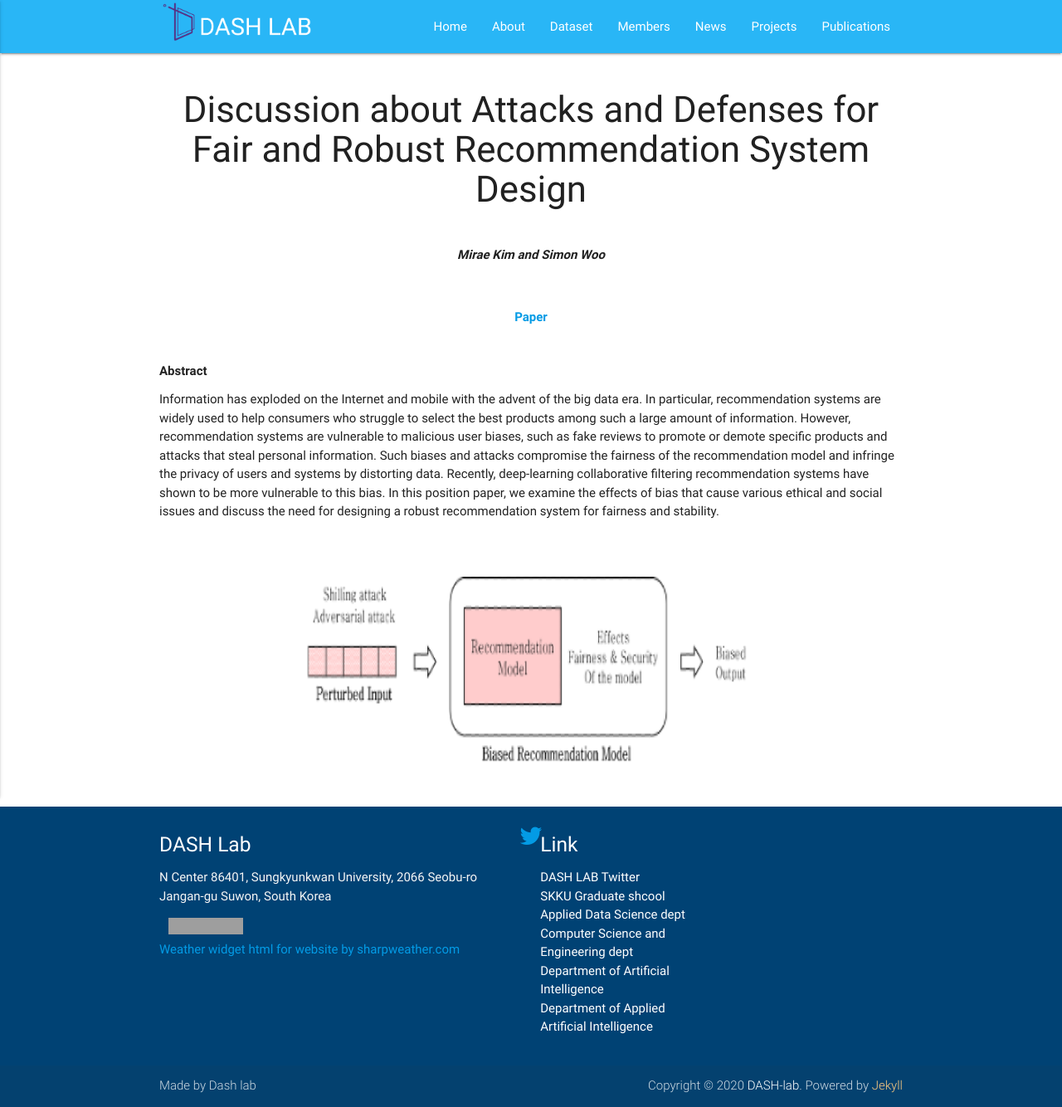
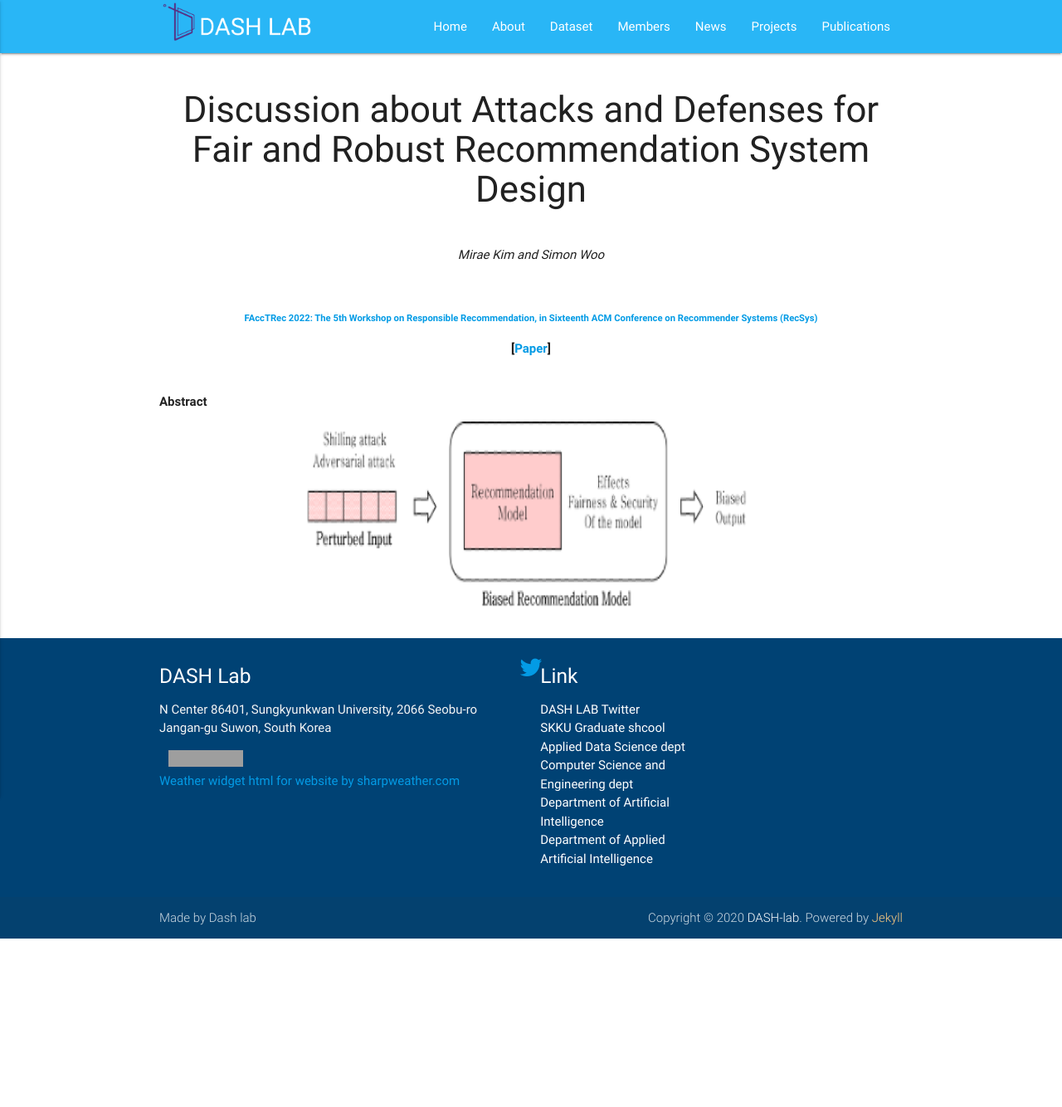
Before and after one commit to Yurim990507/DASH-Lab.github.io, a Jekyll site: the page built from mirae_facctrec.html, in a window 1280 px wide. Shown: the whole page at 83% size. Built offline with Jekyll 4.4.1, drawn with Linux system fonts in a browser that asks for light colours; a script that is not in the unit is left out; after the commit the page ends 1131 px from its top, so only the background shows below that; grey boxes are pictures that could not be loaded.

Commit message:
update mirae

```diff
--- a/mirae_facctrec.html
+++ b/mirae_facctrec.html
@@ -5,10 +5,11 @@ permalink: /mirae_facctrec/
 
 
 <h3> <p align=center> Discussion about Attacks and Defenses  for Fair and Robust Recommendation System Design</p></h3>
-<p align=center><b><em>Mirae Kim and Simon Woo</em></b></p><br>
-<p align=center><b><a href="https://drive.google.com/file/d/1GCFC0AcXI38fX7tec-s0U1AYIG-A8yOL/view?usp=sharing">Paper</a></b></p><br>
+<p align=center><em>Mirae Kim and Simon Woo</em></p><br>
+<p align=center > <small> <a><b>FAccTRec 2022: The 5th Workshop on Responsible Recommendation, in Sixteenth ACM Conference on Recommender Systems (RecSys)</b>  </a> </small> </p>
+<p align=center><b>[<a href="https://drive.google.com/file/d/1GCFC0AcXI38fX7tec-s0U1AYIG-A8yOL/view?usp=sharing">Paper</a>]</b></p><br>
 <h6><b>Abstract</b></h6>
-  <p>Information has exploded on the Internet and mobile with the advent of the big data era. In particular, recommendation systems are widely used to help consumers who struggle to select the best products among such a large amount of information. However, recommendation systems are vulnerable to malicious user biases, such as fake reviews to promote or demote specific products and attacks that steal personal information. Such biases and attacks compromise the fairness of the recommendation model and infringe the privacy of users and systems by distorting data. Recently, deep-learning collaborative filtering recommendation systems have shown to be more vulnerable to this bias. In this position paper, we examine the effects of bias that cause various ethical and social issues and discuss the need for designing a robust recommendation system for fairness and stability.</p>
+  <p style="text-align: justify;>Information has exploded on the Internet and mobile with the advent of the big data era. In particular, recommendation systems are widely used to help consumers who struggle to select the best products among such a large amount of information. However, recommendation systems are vulnerable to malicious user biases, such as fake reviews to promote or demote specific products and attacks that steal personal information. Such biases and attacks compromise the fairness of the recommendation model and infringe the privacy of users and systems by distorting data. Recently, deep-learning collaborative filtering recommendation systems have shown to be more vulnerable to this bias. In this position paper, we examine the effects of bias that cause various ethical and social issues and discuss the need for designing a robust recommendation system for fairness and stability.</p>
 <br>
 <table>
   <tr>
```
